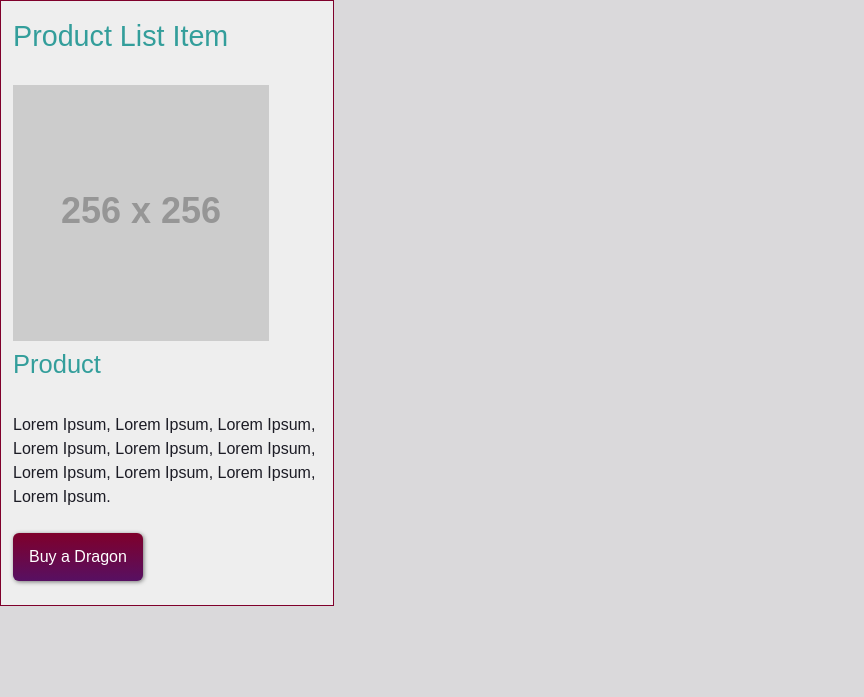
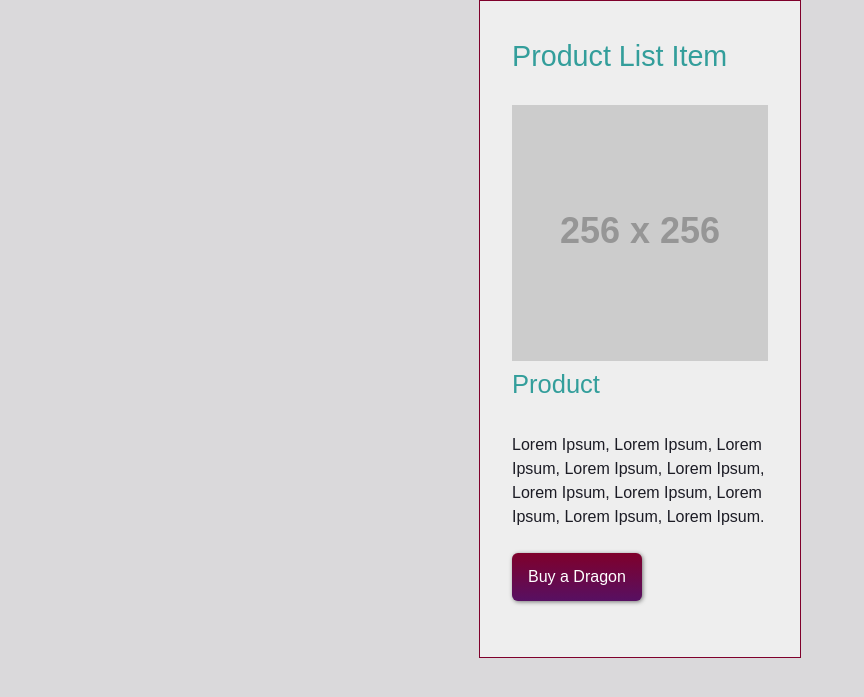
Before and after one commit to cole0228/ecommerce-website, a Jekyll site: the page styleguide/product-list-item.html, which Jekyll copies as it is, in a window 1280 px wide. Shown: the top 697 px of the page, without its empty margins (0-864 px from the left). Built offline with Jekyll 4.4.1, drawn with Linux system fonts in a browser that asks for light colours; some web fonts are replaced; Markdown is read by kramdown in place of the engine named in the settings.

Commit message:
fixing padding and sizing

```diff
--- a/css/product-list.css
+++ b/css/product-list.css
@@ -8,10 +8,9 @@
 */
 
 .product{
-	padding-left: 0.75rem;
-	padding-top: 0.75rem;
-	max-width: 20rem;
-	margin: 0 0 1.5em 0;
+	padding: 2em;
+	width: 15rem;
+	margin-bottom: 1.5em;
 	display: table;
 	border: 1px solid #7F002B;
 	background: #eee;
```
